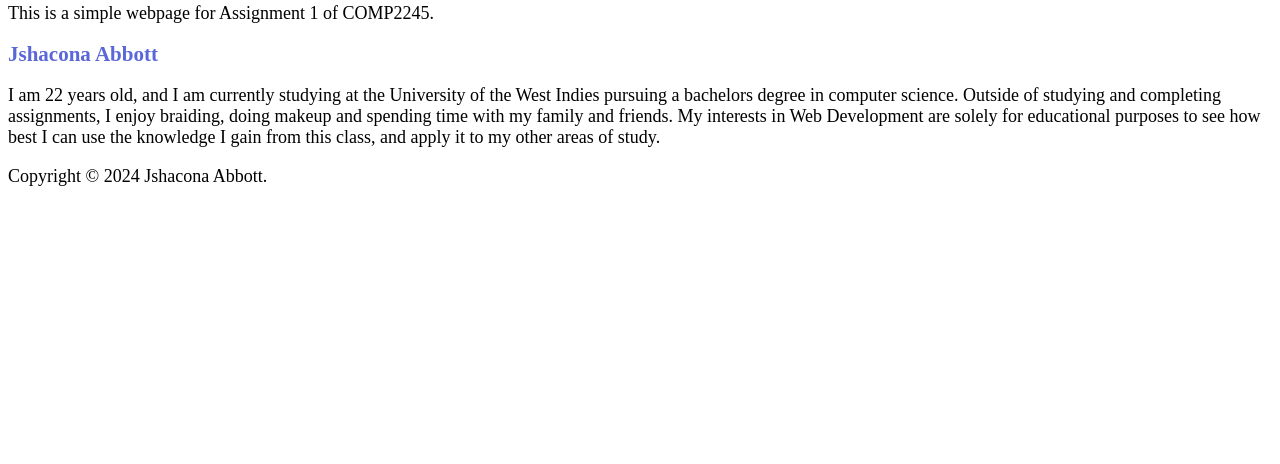
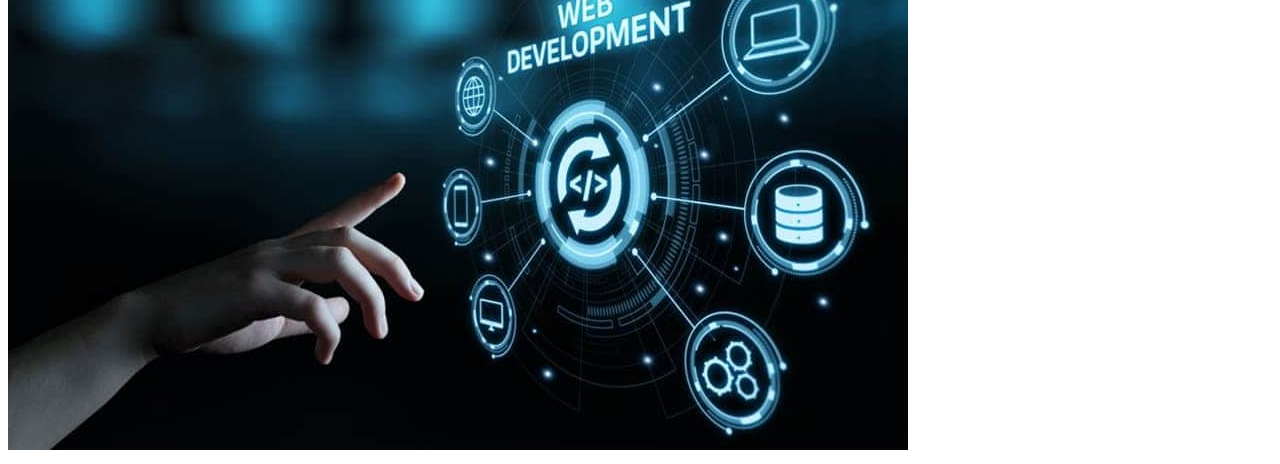
Before and after one commit to Jshacona/comp2245-assignment1, a plain HTML site: page index.html in a window 1280 px wide. Shown: the part 58-522 px from the top of the page. Drawn offline with Linux system fonts and the light colour scheme.

Commit message:
Picture for webpage

```diff
--- a/index.html
+++ b/index.html
@@ -8,6 +8,7 @@
 </head>
 <body>
     <header>
+        <img src="IMG_2220.JPG" alt="Web Development">
         <h1>COMP2245 Assignment 1</h1>
         <p>This is a simple webpage for Assignment 1 of COMP2245.</p>
     </header>
```
Also changed, not shown: IMG_2220.JPG (added).
